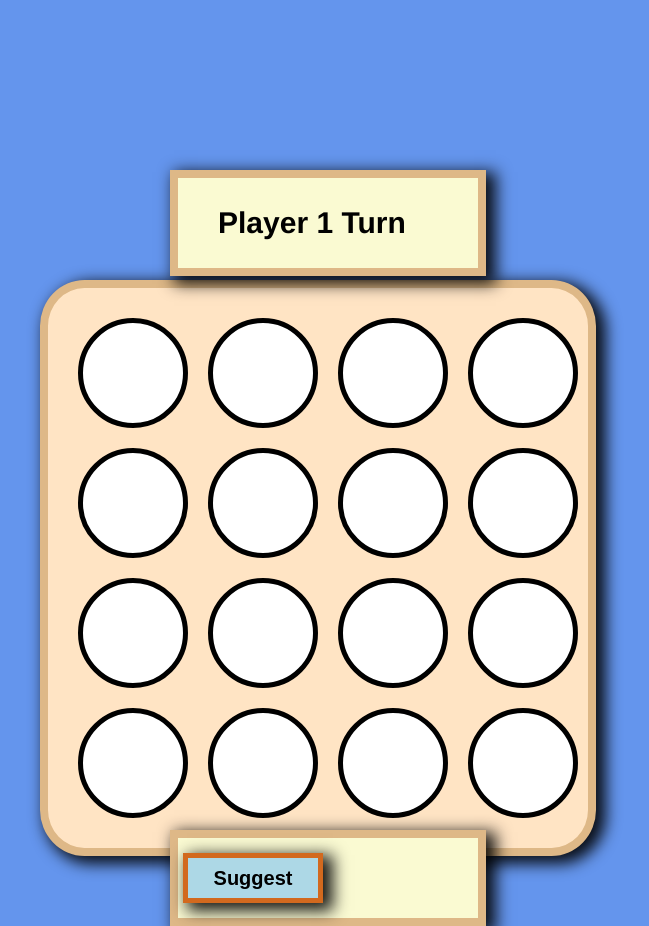
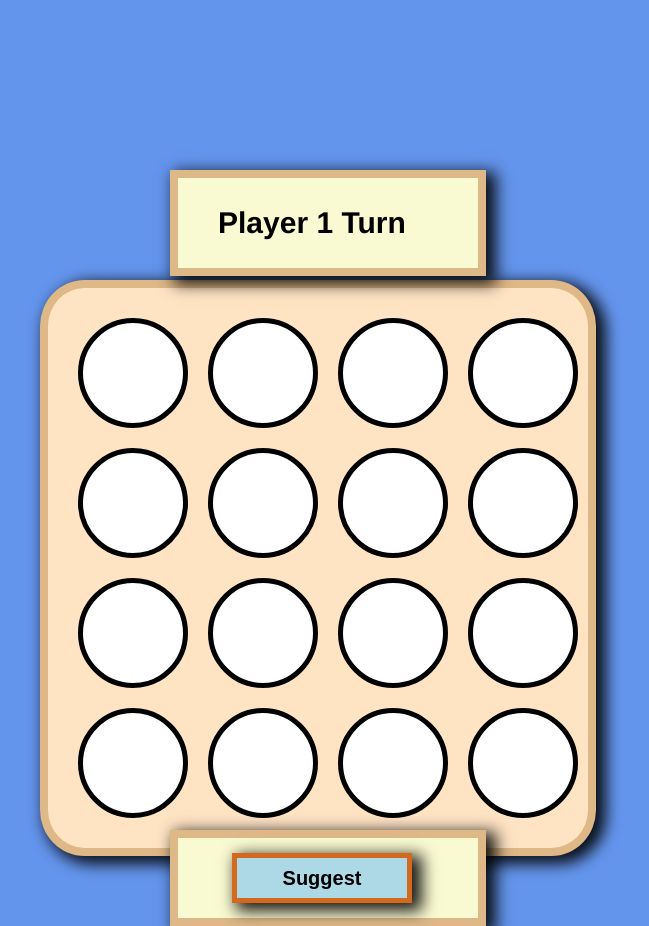
Before and after one commit to Haseen-dev/connect-4-clone, a React (Create React App) app: page / in a window 1280 px wide. Shown: the whole page, without its empty margins (350-999 px from the left). Built offline with nearby package versions, Linux system fonts and the light colour scheme.

Commit message:
updated footer button css

```diff
--- a/src/Game.css
+++ b/src/Game.css
@@ -54,9 +54,9 @@ body {
   grid-template-columns: 1fr 1fr;
 }
 .footer button {
-  margin-left: 5px;
+  margin-left: 30%;
   margin-top: 15px;
-  width: 140px;
+  width: 180px;
   height: 50px;
   background-color: lightblue;
   font-size: 20px;
```
